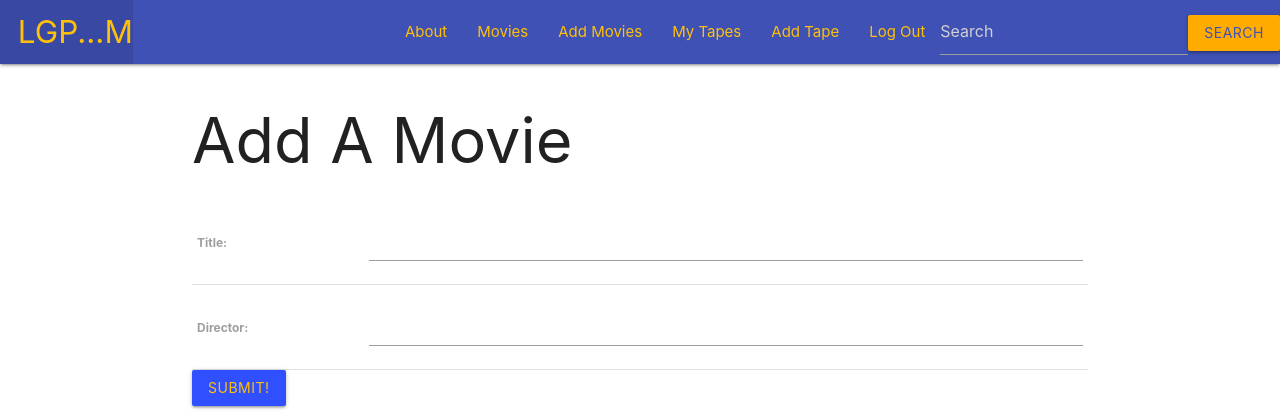
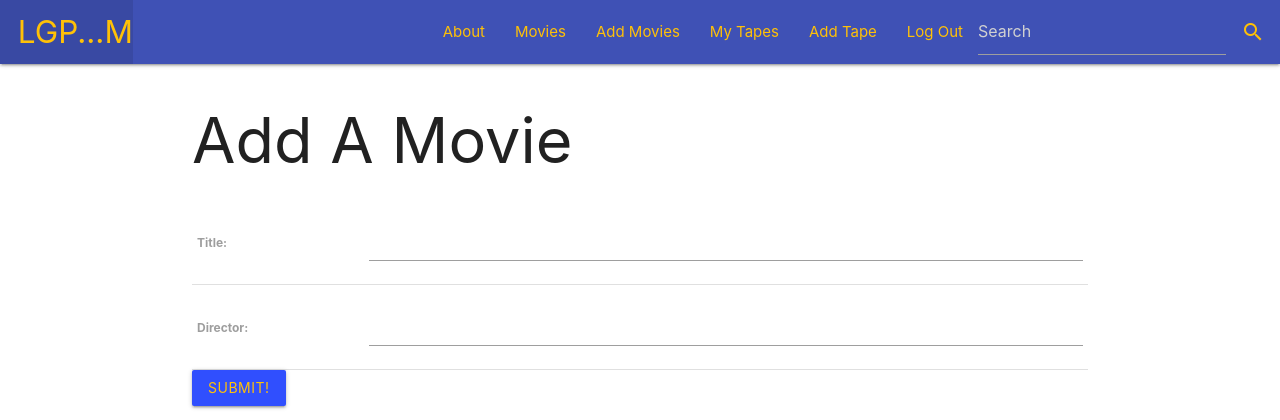
Before and after one commit to Sandyfromnyc/lets-get-physical-media, a Django app: page /movies/create/ in a window 1280 px wide. Shown: the top 420 px of the page. Run offline with Django 4.2, Linux system fonts and the light colour scheme; the visitor is signed in with stand-in values (Sample User, id 1).

Commit message:
added search icon

```diff
--- a/main_app/templates/base.html
+++ b/main_app/templates/base.html
@@ -8,6 +8,7 @@
     <meta http-equiv="X-UA-Compatible" content="ie=edge">
     <title>Let's Get Physical Media</title>
     <link rel="stylesheet" href="https://cdnjs.cloudflare.com/ajax/libs/materialize/1.0.0/css/materialize.min.css">
+    <link href="https://fonts.googleapis.com/icon?family=Material+Icons" rel="stylesheet">
     <link rel="stylesheet" type="text/css" href="{% static 'css/style.css' %}">
     <script src="https://cdnjs.cloudflare.com/ajax/libs/materialize/1.0.0/js/materialize.min.js"></script>
 </head>
@@ -27,15 +28,14 @@
                         <li><a href="{% url 'index' %}" class="amber-text accent-3">My Tapes</a></li>
                         <li><a href="{% url 'tapes_create' %}" class="amber-text accent-3">Add Tape</a></li>
                         <li><a href="{% url 'logout' %}" class="amber-text accent-3">Log Out</a></li>
-                        <li>
-                            <form action="{% url 'search_media' %}" method="POST">
+                            <li>
+                                <form action="{% url 'search_media' %}" method="POST">
                                 {% csrf_token %}
                                 <input type="search" placeholder="Search" name="searched">
-                             </li>
-                             <li>
-                                <button class="btn amber indigo-text accent-4">Search</button>
-                            </form>
-                        </li>
+                            </li>
+                            <li><a href="{% url 'search_media' %}"><i class="material-icons amber-text accent-3">search</i></a></li>
+                                </form>
+                            </li>
                     {% else %}
                         <li><a href="{% url 'signup' %}" class="amber-text accent-3">Sign Up</a></li>
                         <li><a href="{% url 'login' %}" class="amber-text accent-3">Log In</a></li>
--- a/main_app/templates/main_app/movie_form.html
+++ b/main_app/templates/main_app/movie_form.html
@@ -2,7 +2,7 @@
 
 {% block content %}
   {% if object %}
-    <h1>Edit <span class="teal-text">{{object.name}}</span></h1>
+    <h1>Edit <span class="teal-text">{{tape.name}}</span></h1>
   {% else %}
     <h1>Add A Movie</h1>
   {% endif %}
```
